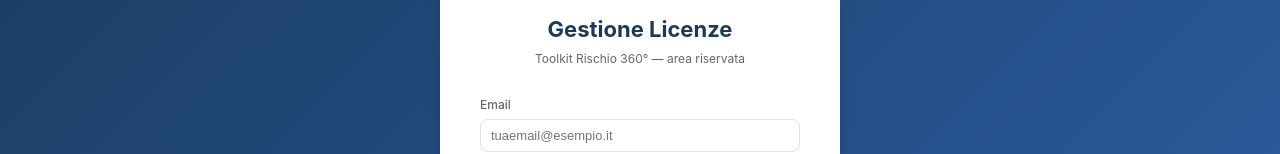
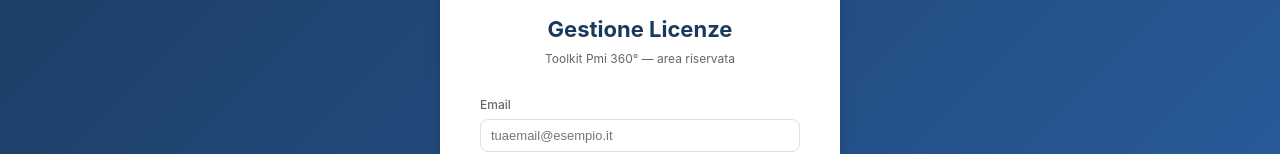
Before and after one commit to massimocoletta1959-wq/toolkit-licenze, a React (Create React App) app: page / in a window 1280 px wide. Shown: the part 289-443 px from the top of the page. Built offline with nearby package versions, Linux system fonts and the light colour scheme; the HTML template or start-up script is replaced by a standard one.

Commit message:
Aggiorna il brand a Toolkit Pmi 360

```diff
--- a/public/index.html
+++ b/public/index.html
@@ -7,11 +7,11 @@
     <meta name="theme-color" content="#1A3A5C" />
     <meta
       name="description"
-      content="Gestione licenze e gestori del Toolkit Rischio 360 - area riservata"
+      content="Gestione licenze e gestori del Toolkit Pmi 360 - area riservata"
     />
     <link rel="apple-touch-icon" href="%PUBLIC_URL%/logo192.png" />
     <link rel="manifest" href="%PUBLIC_URL%/manifest.json" />
-    <title>Gestione Licenze - Toolkit Rischio 360</title>
+    <title>Gestione Licenze - Toolkit Pmi 360</title>
   </head>
   <body>
     <noscript>Devi abilitare JavaScript per usare questa applicazione.</noscript>
--- a/src/pages/GestioneLicenze.js
+++ b/src/pages/GestioneLicenze.js
@@ -160,7 +160,7 @@
       <div style={{ display: 'flex', justifyContent: 'space-between', alignItems: 'flex-start', marginBottom: 20 }}>
         <div>
           <h2 style={{ marginBottom: 2 }}>🔑 Gestione Licenze</h2>
-          <p style={{ color: '#666', fontSize: 13.5 }}>Toolkit Rischio 360° — area riservata</p>
+          <p style={{ color: '#666', fontSize: 13.5 }}>Toolkit Pmi 360° — area riservata</p>
         </div>
         <div style={{ display: 'flex', gap: 8 }}>
           <button className="btn btn-primary" onClick={apriNuovo}>+ Nuovo gestore</button>
--- a/src/pages/Login.js
+++ b/src/pages/Login.js
@@ -21,7 +21,7 @@
         <div className="login-logo">
           <div style={{ fontSize: 40, marginBottom: 8 }}>🔑</div>
           <h1>Gestione Licenze</h1>
-          <p>Toolkit Rischio 360° — area riservata</p>
+          <p>Toolkit Pmi 360° — area riservata</p>
         </div>
         {errore && <div className="alert alert-error">{errore}</div>}
         <form onSubmit={handleSubmit}>
```
Also changed, not shown: public/manifest.json.
